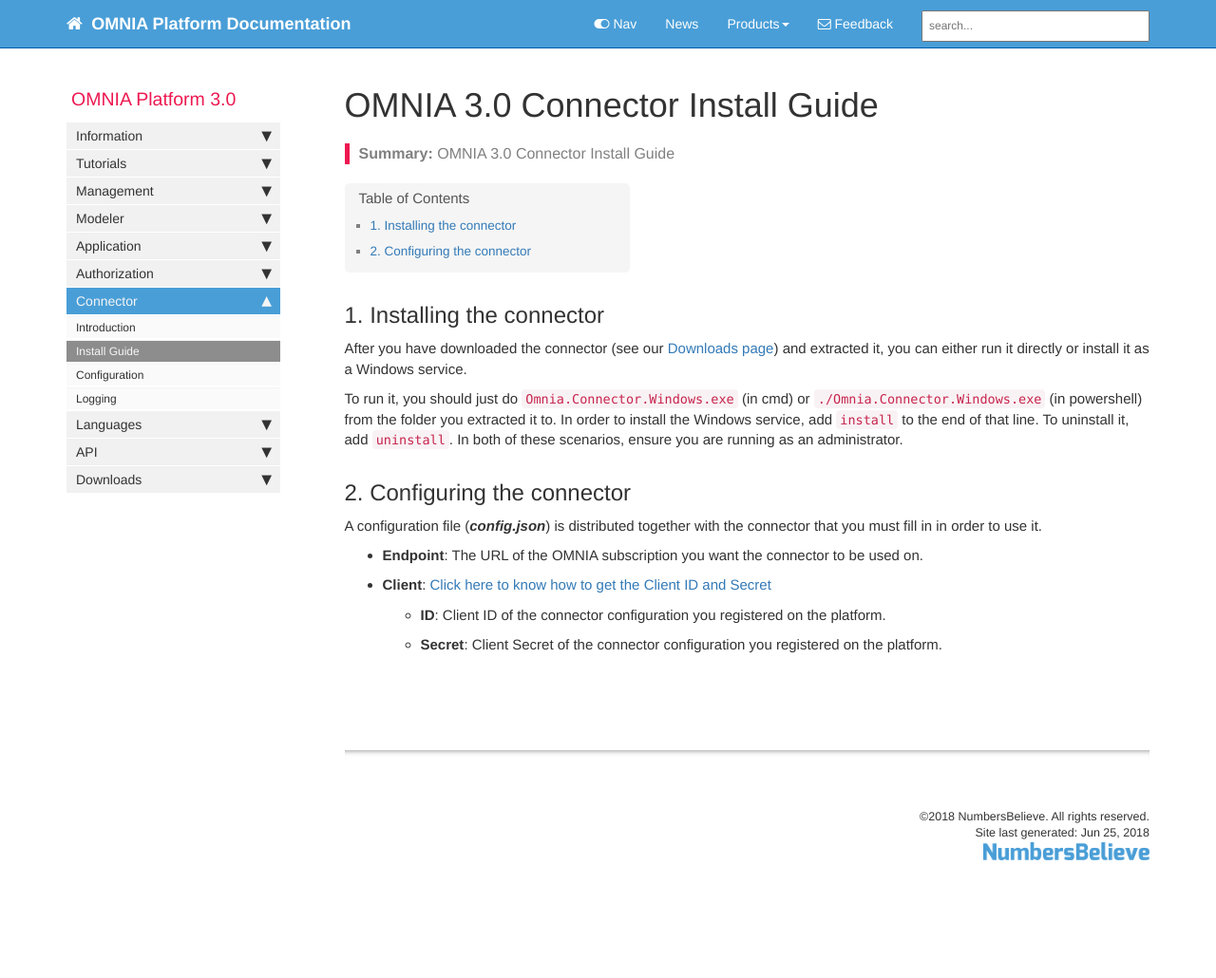
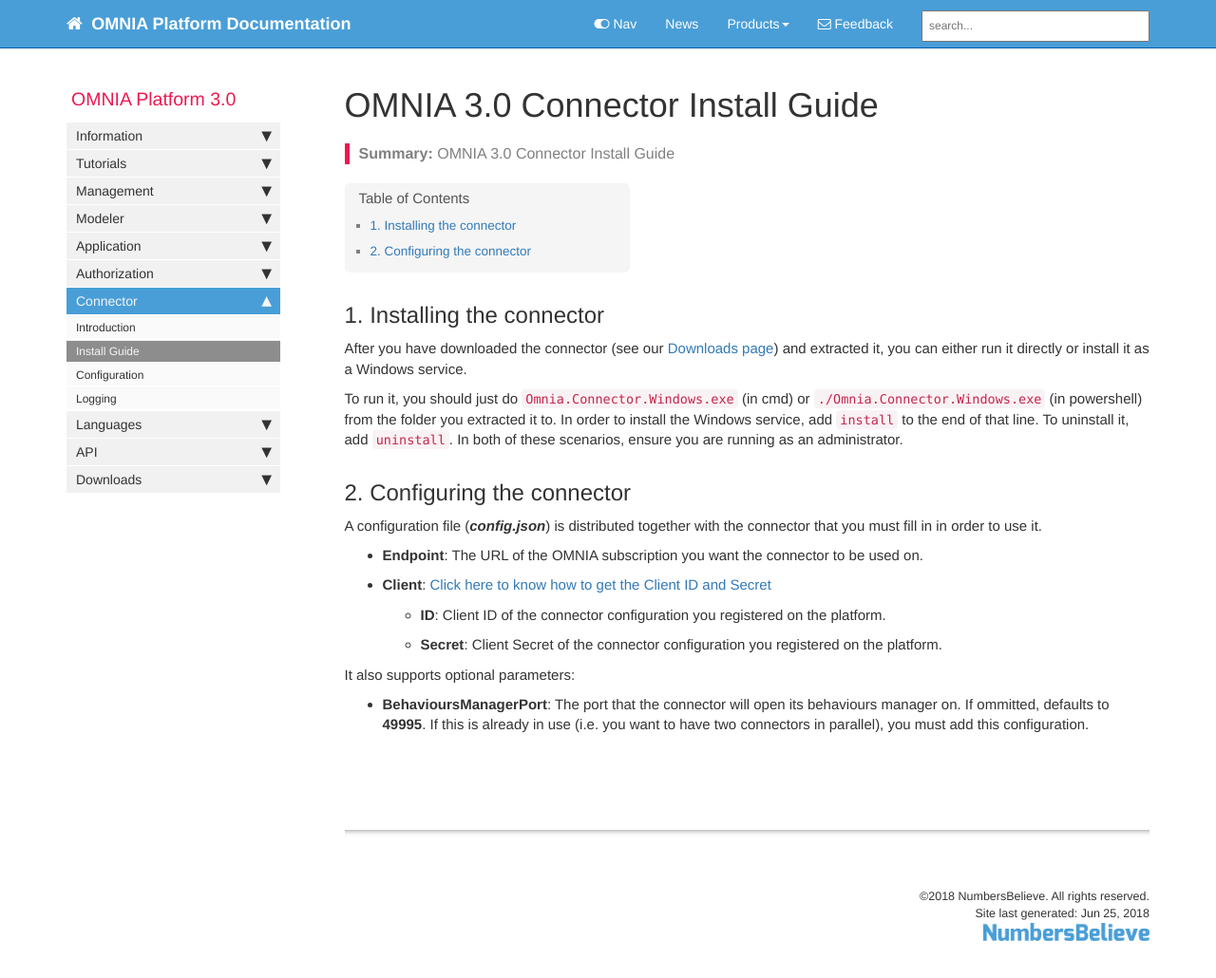
Before and after one commit to daniel8lopes/omnia3, a Jekyll site: the page built from docs/pages/omnia3/Connector/omnia3_connector_install.md, in a window 1280 px wide and 1051 px high. Shown: the top 1030 px of the window at 95% size. Built offline with Jekyll 4.4.1, drawn with Linux system fonts in a browser that asks for light colours; nearby versions of some CDN libraries; comment, search, counter and statistics services are not loaded.

Commit message:
Add port to connector cfgs

```diff
--- a/docs/pages/omnia3/Connector/omnia3_connector_install.md
+++ b/docs/pages/omnia3/Connector/omnia3_connector_install.md
@@ -20,3 +20,7 @@ A configuration file (_**config.json**_) is distributed together with the connec
 - **Client**: [Click here to know how to get the Client ID and Secret](omnia3_management_introduction.html#52-get-the-api-client-credentials)
     - **ID**: Client ID of the connector configuration you registered on the platform.
     - **Secret**: Client Secret of the connector configuration you registered on the platform.
+
+It also supports optional parameters:
+
+- **BehavioursManagerPort**: The port that the connector will open its behaviours manager on. If ommitted, defaults to **49995**. If this is already in use (i.e. you want to have two connectors in parallel), you must add this configuration.
```
